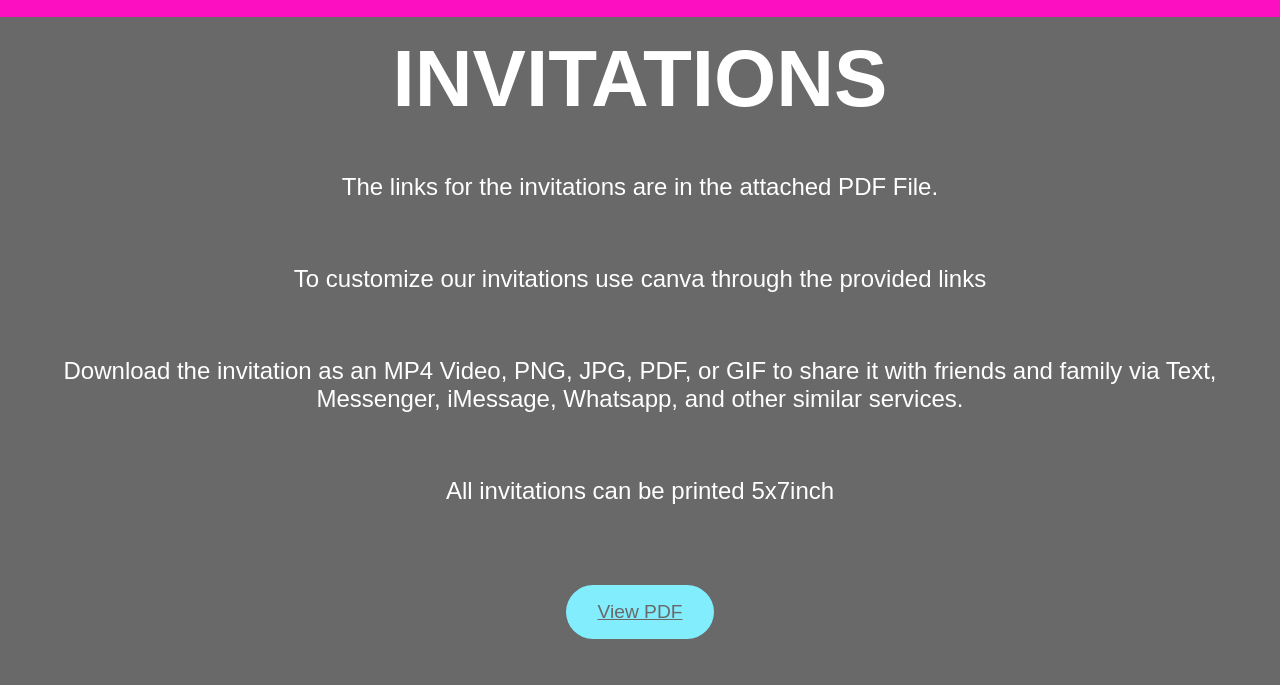
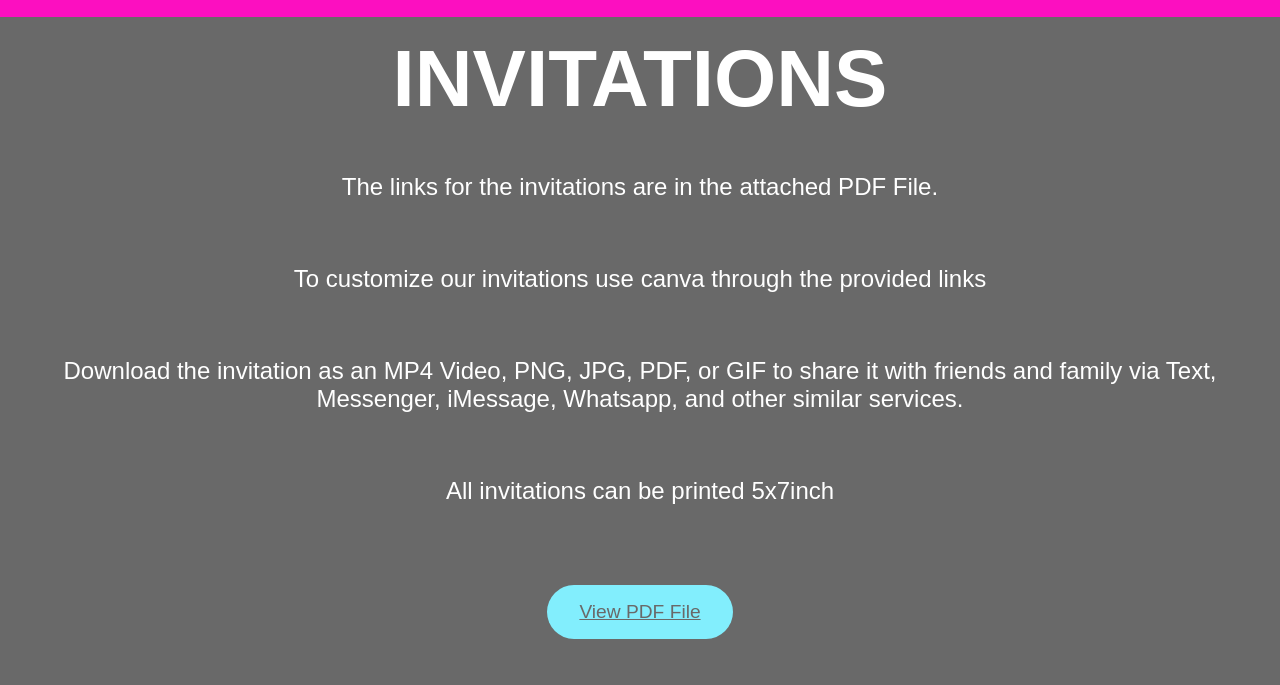
Before and after one commit to CristianoVala/LightsOutSports, a plain HTML site: page Invitations.html in a window 1280 px wide. Shown: the part 115-800 px from the top of the page. Drawn offline with Linux system fonts and the light colour scheme; a script that the page names is missing.

Commit message:
Update Invitations.html

```diff
--- a/Invitations.html
+++ b/Invitations.html
@@ -45,7 +45,7 @@
     <p>Download the invitation as an MP4 Video, PNG, JPG, PDF, or GIF to share it with friends and family via Text, Messenger, iMessage, Whatsapp, and other similar services.</p>
     <p>All invitations can be printed 5x7inch</p>
     <div class="pdf">
-      <a href="/invites.pdf" class="button">View PDF</a>
+      <a href="/invites.pdf" class="button">View PDF File</a>
     </div>
   </div>
 <!--Footer section-->
```
